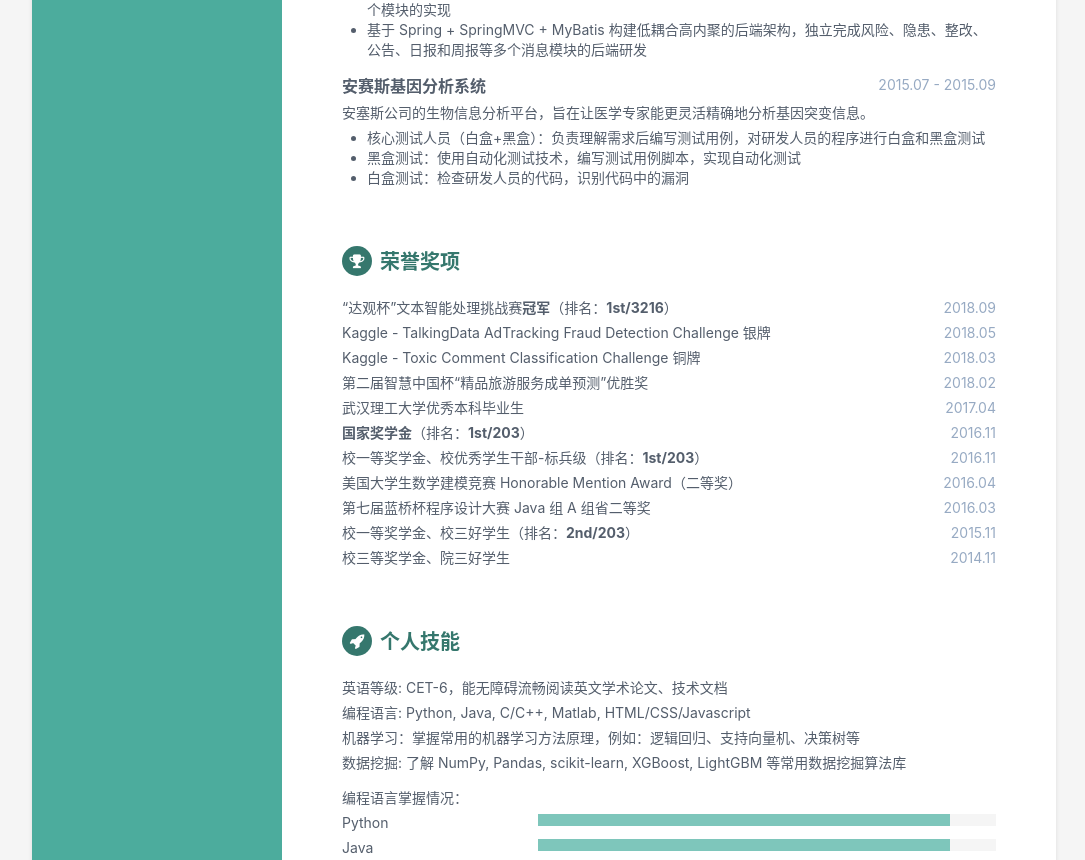
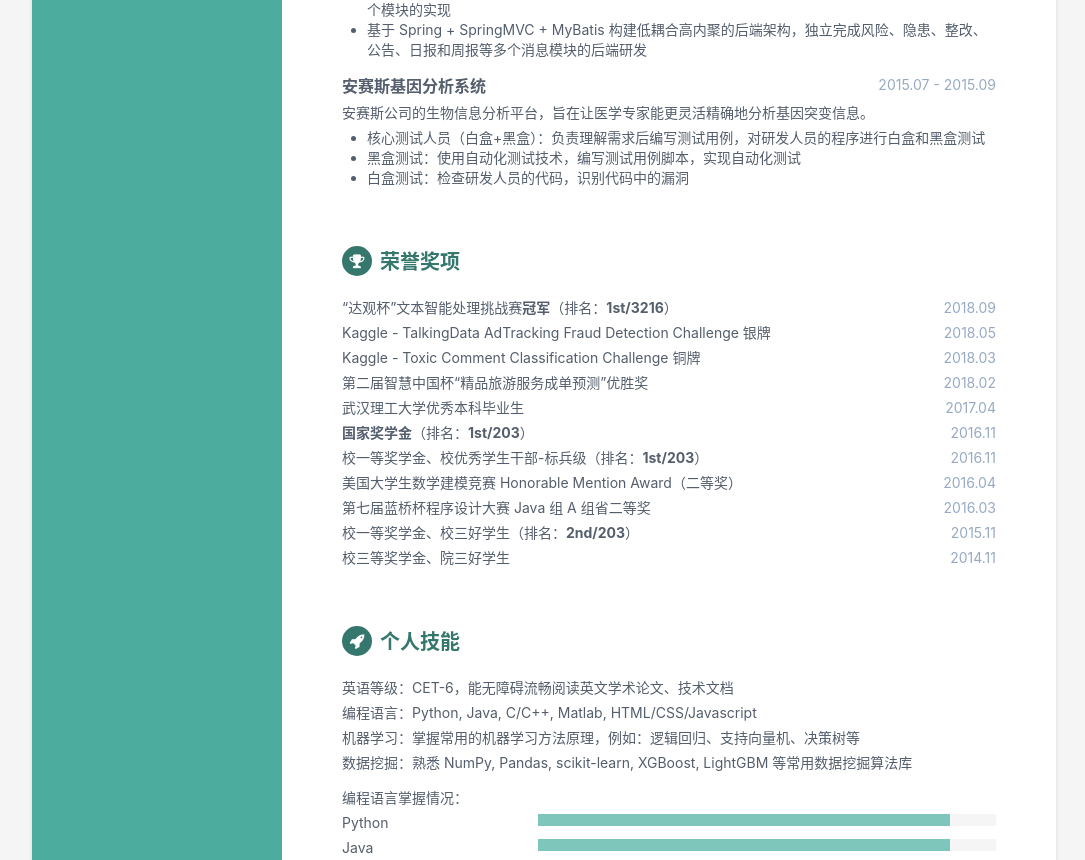
Before and after one commit to ShawnyXiao/Resume, a Jekyll site: the page built from index.html, in a window 1280 px wide and 1400 px high, scrolled down 1687 px. Shown: the part 247-1107 px from the top of the window, without its empty margins (96-1181 px from the left). Built offline with Jekyll 4.4.1, drawn with Linux system fonts in a browser that asks for light colours.

Commit message:
Update projects and skills

```diff
--- a/_data/projects.yml
+++ b/_data/projects.yml
@@ -74,7 +74,7 @@
 - project:
   title: 安赛斯基因分析系统
   time: 2015.07 - 2015.09
-  intro: 安塞斯公司的生物信息分析平台，旨在让医学专家能更灵活精确地分析基因突变信息。
+  intro: 安赛斯公司的生物信息分析平台，旨在让医学专家能更灵活精确地分析基因突变信息。
   descriptions:
   - description: 核心测试人员（白盒+黑盒）：负责理解需求后编写测试用例，对研发人员的程序进行白盒和黑盒测试
   - description: 黑盒测试：使用自动化测试技术，编写测试用例脚本，实现自动化测试
--- a/_data/skills.yml
+++ b/_data/skills.yml
@@ -1,8 +1,8 @@
 descriptions:
-- skill: '英语等级: CET-6，能无障碍流畅阅读英文学术论文、技术文档'
-- skill: '编程语言: Python, Java, C/C++, Matlab, HTML/CSS/Javascript'
+- skill: '英语等级：CET-6，能无障碍流畅阅读英文学术论文、技术文档'
+- skill: '编程语言：Python, Java, C/C++, Matlab, HTML/CSS/Javascript'
 - skill: '机器学习：掌握常用的机器学习方法原理，例如：逻辑回归、支持向量机、决策树等'
-- skill: '数据挖掘: 了解 NumPy, Pandas, scikit-learn, XGBoost, LightGBM 等常用数据挖掘算法库'
+- skill: '数据挖掘：熟悉 NumPy, Pandas, scikit-learn, XGBoost, LightGBM 等常用数据挖掘算法库'
 
 bars:
 - skill:
```
